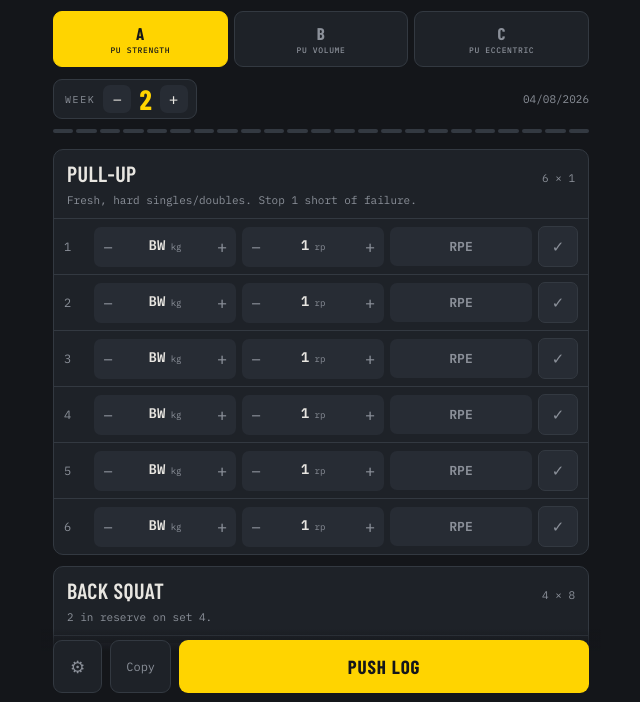
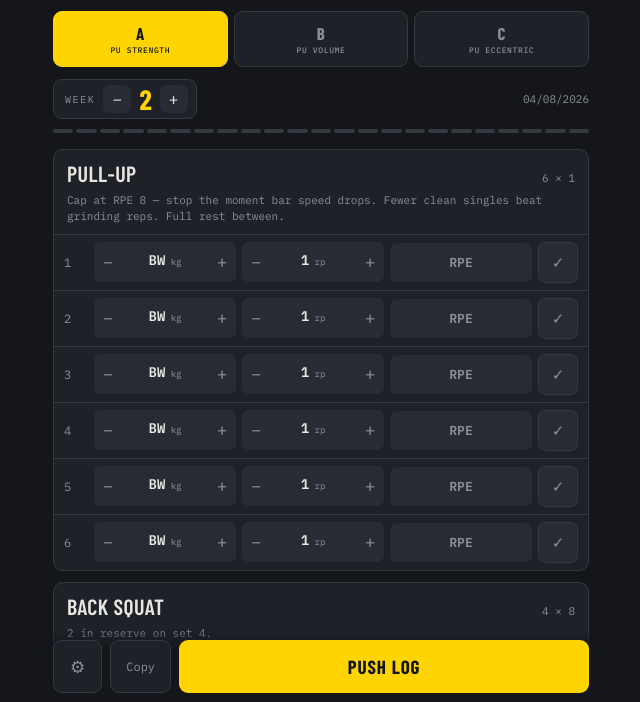
Before and after one commit to tombutler101/lift-logger, a plain HTML site: page index.html in a window 1280 px wide. Shown: the part 96-798 px from the top of the page, without its empty margins (319-959 px from the left). Drawn offline with nearby package versions, Linux system fonts and the light colour scheme.

Commit message:
Update working weights: Back Squat 65, Bench 60, Chest Row 20, Goblet Squat 24, Tricep Pushdown 35, Deadlift 65, Lying Leg Curl 30
Also updates the Session A Pull-up cue to emphasize RPE cap over grinding
reps.

```diff
--- a/index.html
+++ b/index.html
@@ -169,10 +169,10 @@ const PROGRAMME = {
   A: {
     name: 'Session A', tag: 'Pull-up strength + Squat',
     ex: [
-      { n:'Pull-up',            sets:6, reps:1,  w:0,  step:2.5, bw:true, cue:'Fresh, hard singles/doubles. Stop 1 short of failure.' },
-      { n:'Back Squat',         sets:4, reps:8,  w:55, step:2.5, cue:'2 in reserve on set 4.' },
-      { n:'Bench Press',        sets:4, reps:8,  w:50, step:2.5, cue:'Calibration — flag if it flies up.' },
-      { n:'Chest Supported Row',sets:3, reps:10, w:0,  step:2.5, cue:'Calibrate: 10 clean @ RPE 8.' },
+      { n:'Pull-up',            sets:6, reps:1,  w:0,  step:2.5, bw:true, cue:'Cap at RPE 8 — stop the moment bar speed drops. Fewer clean singles beat grinding reps. Full rest between.' },
+      { n:'Back Squat',         sets:4, reps:8,  w:65, step:2.5, cue:'2 in reserve on set 4.' },
+      { n:'Bench Press',        sets:4, reps:8,  w:60, step:2.5, cue:'Calibration — flag if it flies up.' },
+      { n:'Chest Supported Row',sets:3, reps:10, w:20, step:2.5, cue:'Calibrate: 10 clean @ RPE 8.' },
       { n:'Back Extension',     sets:3, reps:12, w:0,  step:2.5, bw:true, cue:'1s pause top. Glutes, not lumbar.' },
       { n:'Plank',              sets:3, reps:45, w:0,  step:2.5, bw:true, secs:true, cue:'Seconds, not reps.' }
     ]
@@ -183,19 +183,19 @@ const PROGRAMME = {
       { n:'Pull-up (band)',      sets:4, reps:3,  w:0,  step:2.5, bw:true, cue:'Band-assisted, submaximal. RPE 7, never failure.' },
       { n:'Romanian Deadlift',   sets:3, reps:10, w:35, step:2.5, cue:'35 kg. Hinge, not squat.' },
       { n:'Barbell OHP',         sets:3, reps:8,  w:30, step:2.5, cue:'Overhead only if pain-free. Else neutral-grip DB.', flag:true },
-      { n:'Goblet Squat',        sets:3, reps:10, w:0,  step:2,   cue:'Calibrate. Replaces Bulgarians — bilateral and upright, kinder on the lower back.' },
+      { n:'Goblet Squat',        sets:3, reps:10, w:24, step:2,   cue:'Calibrate. Replaces Bulgarians — bilateral and upright, kinder on the lower back.' },
       { n:'Lateral Raise',       sets:3, reps:12, w:10, step:2,   cue:'Strict, no swing.' },
-      { n:'Tricep Pushdown',     sets:3, reps:12, w:17.5, step:2.5, cue:'' }
+      { n:'Tricep Pushdown',     sets:3, reps:12, w:35, step:2.5, cue:'' }
     ]
   },
   C: {
     name: 'Session C', tag: 'Pull-up eccentric + Deadlift',
     ex: [
       { n:'Pull-up Negatives', sets:3, reps:3,  w:0,  step:2.5, bw:true, cue:'Jump to top, 5-second lower.' },
-      { n:'Deadlift',          sets:3, reps:6,  w:60, step:5,   cue:'Low volume, high quality. Protects L4/L5.' },
+      { n:'Deadlift',          sets:3, reps:6,  w:65, step:5,   cue:'Low volume, high quality. Protects L4/L5.' },
       { n:'Incline DB Press',  sets:3, reps:10, w:20, step:2,   cue:'Per dumbbell, not the pair' },
       { n:'Barbell Row',       sets:3, reps:10, w:40, step:2.5, cue:'' },
-      { n:'Lying Leg Curl',    sets:3, reps:12, w:28, step:2,   cue:'' },
+      { n:'Lying Leg Curl',    sets:3, reps:12, w:30, step:2,   cue:'' },
       { n:'Barbell Curl',      sets:3, reps:10, w:20, step:2.5, cue:'' },
       { n:'Finisher circuit',  sets:1, reps:8,  w:0,  step:1, bw:true, secs:false, mins:true, cue:'8 min: step-up / goblet / carry. Heart rate work.' }
     ]
--- a/sw.js
+++ b/sw.js
@@ -1,5 +1,5 @@
 // Minimal offline cache. Bump CACHE when you change index.html.
-const CACHE = 'liftlog-v6';
+const CACHE = 'liftlog-v7';
 const ASSETS = ['./', './index.html', './manifest.json'];
 
 self.addEventListener('install', e => {
```
